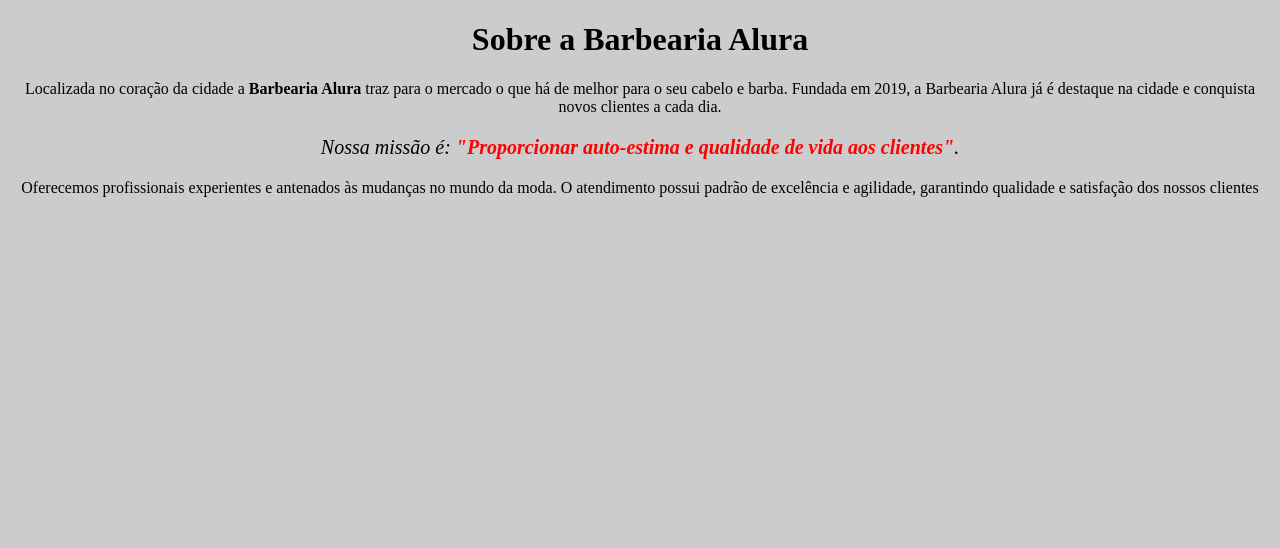
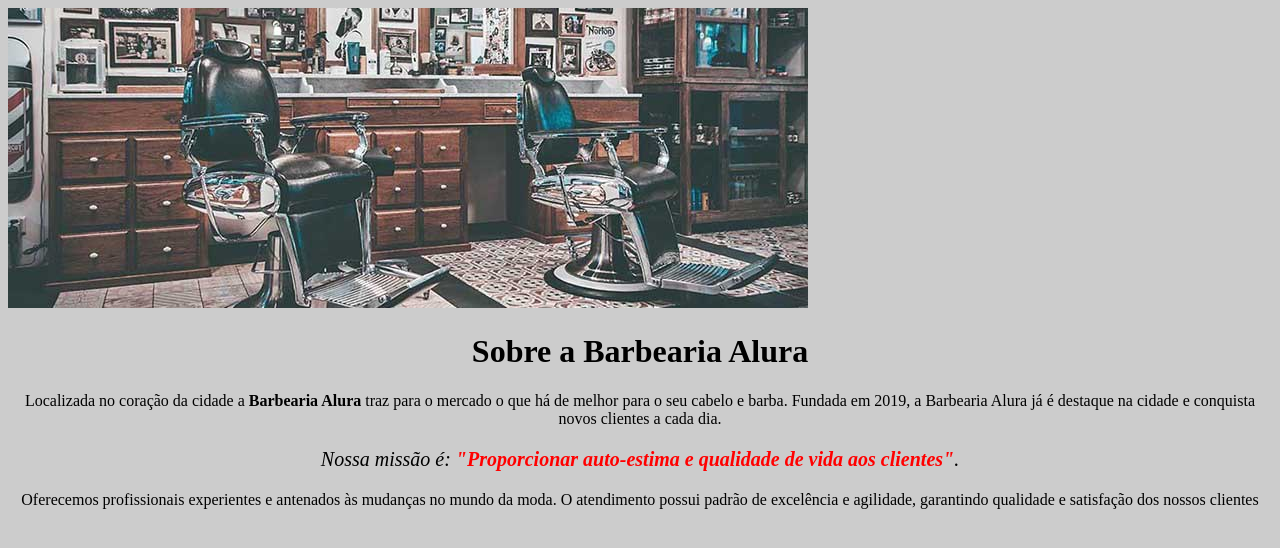
Before and after one commit to carlosStrong/programa-o-colegio-, a plain HTML site: page index.html in a window 1280 px wide. Drawn offline with Linux system fonts and the light colour scheme.

Commit message:
Add files via upload

```diff
--- a/index.html
+++ b/index.html
@@ -12,11 +12,14 @@
     	</style>
 	</head>
 	<body>
-		<h1 style="text-align: center; background: #cccccc;">Sobre a Barbearia Alura</h1>
+
+		<img id="banner" src="banner.jpg">
+
+		<h1>Sobre a Barbearia Alura</h1>
 
 		<p>Localizada no coração da cidade a <strong>Barbearia Alura</strong> traz para o mercado o que há de melhor para o seu cabelo e barba. Fundada em 2019, a Barbearia Alura já é destaque na cidade e conquista novos clientes a cada dia.</p>
 
-		<p style="font-size: 20px; text-align: center" ><em>Nossa missão é: <strong>"Proporcionar auto-estima e qualidade de vida aos clientes"</strong>.</em></p>
+		<p id="missao"><em>Nossa missão é: <strong>"Proporcionar auto-estima e qualidade de vida aos clientes"</strong>.</em></p>
 
 		<p>Oferecemos profissionais experientes e antenados às mudanças no mundo da moda. O atendimento possui padrão de excelência e agilidade, garantindo qualidade e satisfação dos nossos clientes</p>
 	</body>
--- a/style.css
+++ b/style.css
@@ -2,11 +2,23 @@ body {
 	background: #cccccc
 }
 
+#banner{
+
+}
+
+h1{
+        text-align: center;
+}
+
 p {
-   		text-align: center
+   		text-align: center;
 
  }
 
+#missao{
+    font-size: 20px;
+}
+
  em strong {
- 	color: red;
+ 	color: #FF0000;
  }
```
Also changed, not shown: banner.jpg (added), 2 other files.
